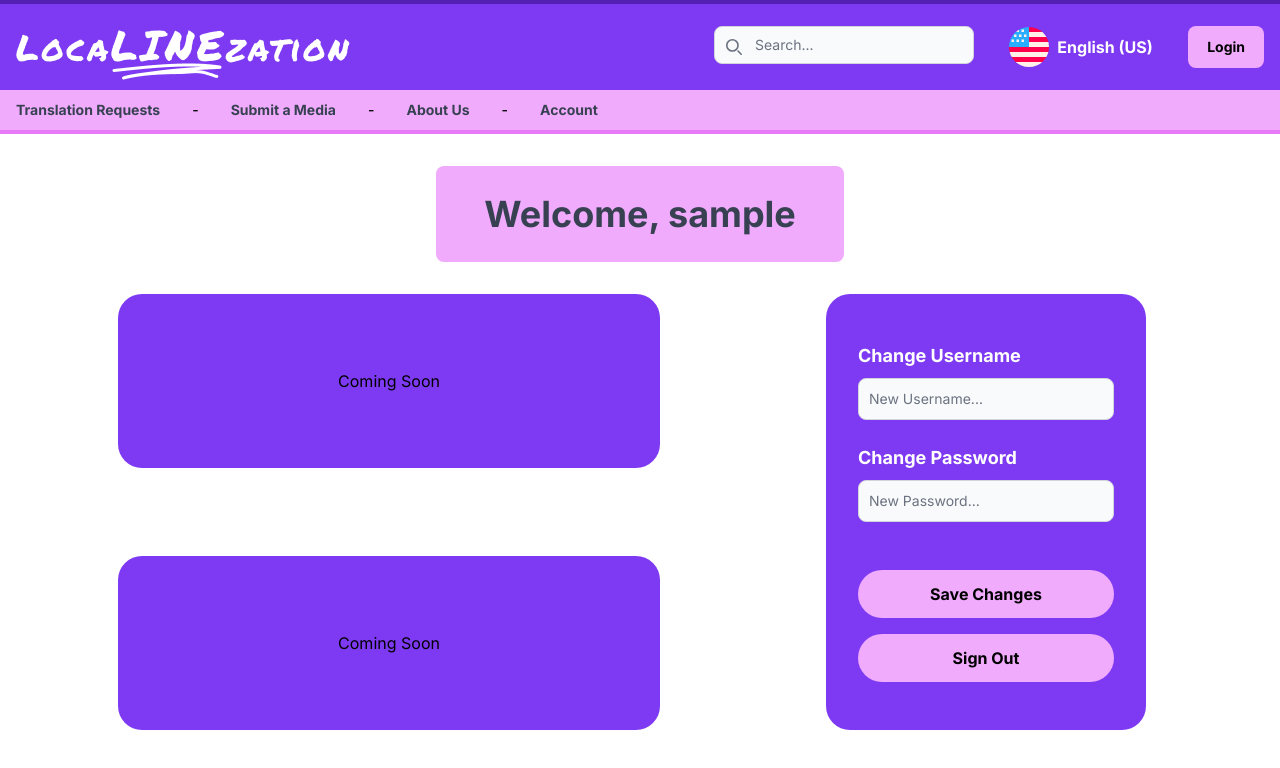
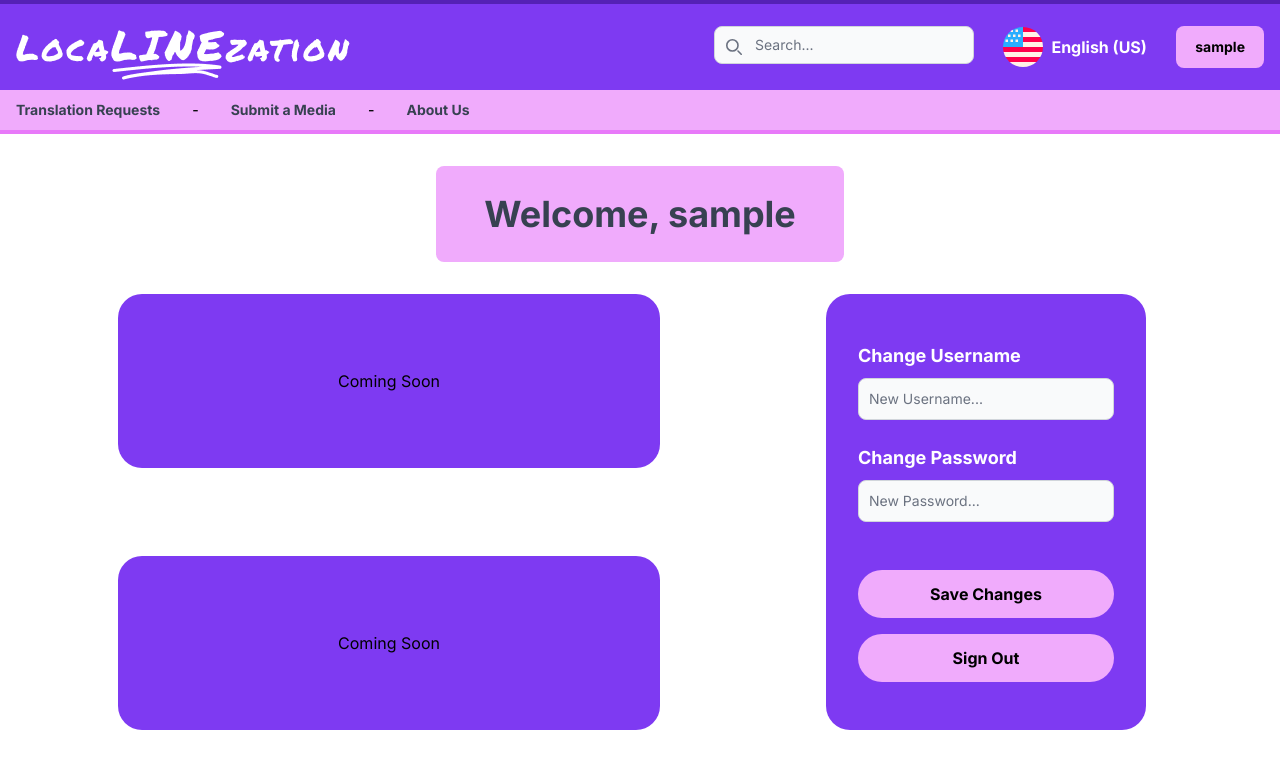
Before and after one commit to LeoJrTheTanooki/localinezation-front, a Next.js app in the folder localinezation-front/: page /AccountDashboardPage in a window 1280 px wide. Shown: the top 768 px of the page. Built offline with nearby package versions, Linux system fonts and the light colour scheme; no server answers; sample sign-in values are in the browser's storage.

Commit message:
Improved Sign In button and implemented Sign Out button

```diff
--- a/localinezation-front/src/app/AccountDashboardPage/page.tsx
+++ b/localinezation-front/src/app/AccountDashboardPage/page.tsx
@@ -14,8 +14,12 @@ const AccountDashboardPage = () => {
   const [mediaItems, setMediaItems] = useState<IMediaItems[]>();
 
 
-  // useRiouter from next/navigation
-  let router = useRouter()
+
+  // useRouter from next/navigation
+  const router = useRouter();
+  const handlePageChange = (route: string) => {
+    router.push(route);
+  };
 
   const getLoggedInData = async () => {
     if (checkToken()) {
@@ -121,7 +125,11 @@ const AccountDashboardPage = () => {
               </div>
               <div className="mt-4">
                 <button
-                  // onClick={() => setLoginSwitchBool(false)}
+                  onClick={() => {
+                    localStorage.removeItem("username")
+                    localStorage.removeItem("Token")
+                    handlePageChange("/LoginPage");
+                  }}
                   className="w-64 h-12 bg-fuchsia-300 rounded-full font-bold enabled:hover:bg-fuchsia-400 disabled:bg-fuchsia-100 disabled:text-gray-500"
                 >
                   Sign Out
--- a/localinezation-front/src/app/components/NavbarComponent.tsx
+++ b/localinezation-front/src/app/components/NavbarComponent.tsx
@@ -9,24 +9,40 @@ import {
   Button,
 } from "flowbite-react";
 import { Permanent_Marker } from "next/font/google";
-import { useRouter } from "next/navigation";
-import React, { useEffect } from "react";
+import { usePathname, useRouter } from "next/navigation";
+import React, { useEffect, useState } from "react";
 
 const permanentMarker = Permanent_Marker({ weight: "400", subsets: ["latin"] });
+const NavbarComponent = () => {
 
-const NavbarComponent = () => {
-  useEffect(() => {}, []);
+  const [currentUsername, setCurrentUsername] = useState<string | null>("");
 
   const router = useRouter();
   const handlePageChange = (route: string) => {
     router.push(route);
   };
 
+  const pathname = usePathname();
+
+  useEffect(() => {
+    console.log(`Route changed to: ${pathname}`);
+    if (localStorage.getItem("username") && localStorage.getItem("username") != `""`) {
+      setCurrentUsername(localStorage.getItem("username"));
+    } else {
+      setCurrentUsername('');
+    }
+  }, [pathname]);
+
+
+
   return (
     <>
-      <Navbar fluid className=" bg-purple-600 text-white border-purple-800 border-t-4">
+      <Navbar
+        fluid
+        className=" bg-purple-600 text-white border-purple-800 border-t-4"
+      >
         <button className=" self-start">
-          <Navbar.Brand onClick={() => handlePageChange("/")} >
+          <Navbar.Brand onClick={() => handlePageChange("/")}>
             <img
               src="/assets/localinezationLogo.png"
               className="mr-3 text-center"
@@ -76,37 +92,51 @@ const NavbarComponent = () => {
               </>
             }
           >
-
             <Dropdown.Item className="gap-2">
               <Avatar img="/assets/americanFlag.png" rounded />
               <span>English (US)</span>
             </Dropdown.Item>
-
           </Dropdown>
 
-          <Button className="font-bold self-end bg-fuchsia-300 text-black enabled:hover:bg-purple-900 enabled:hover:text-white" onClick={() => handlePageChange("/LoginPage")}>
-            Login
+          <Button
+            className="font-bold self-end bg-fuchsia-300 text-black enabled:hover:bg-purple-900 enabled:hover:text-white"
+            onClick={() => {
+              currentUsername ? handlePageChange("/AccountDashboardPage") : handlePageChange("/LoginPage");
+            }}
+          >
+            {currentUsername ? currentUsername : "Login"}
           </Button>
         </div>
       </Navbar>
 
-      <Navbar fluid className="bg-fuchsia-300 text-sm border-fuchsia-400 border-b-4">
+      <Navbar
+        fluid
+        className="bg-fuchsia-300 text-sm border-fuchsia-400 border-b-4"
+      >
         <Navbar.Toggle />
         <Navbar.Collapse>
-          <Navbar.Link className="font-bold" href="#" onClick={() => handlePageChange("/")}>
+          <Navbar.Link
+            className="font-bold"
+            href="#"
+            onClick={() => handlePageChange("/")}
+          >
             Translation Requests
           </Navbar.Link>
           <li className=" hidden md:list-item">-</li>
-          <Navbar.Link className="font-bold" href="#" onClick={() => handlePageChange("/SubmitMediaPage")}>
+          <Navbar.Link
+            className="font-bold"
+            href="#"
+            onClick={() => handlePageChange("/SubmitMediaPage")}
+          >
             Submit a Media
           </Navbar.Link>
           <li className=" hidden md:list-item">-</li>
-          <Navbar.Link className="font-bold" href="#" onClick={() => handlePageChange("/AboutPage")}>
+          <Navbar.Link
+            className="font-bold"
+            href="#"
+            onClick={() => handlePageChange("/AboutPage")}
+          >
             About Us
-          </Navbar.Link>
-          <li className=" hidden md:list-item">-</li>
-          <Navbar.Link className="font-bold" href="#" onClick={() => handlePageChange("/AccountDashboardPage")}>
-            Account
           </Navbar.Link>
         </Navbar.Collapse>
       </Navbar>
```
